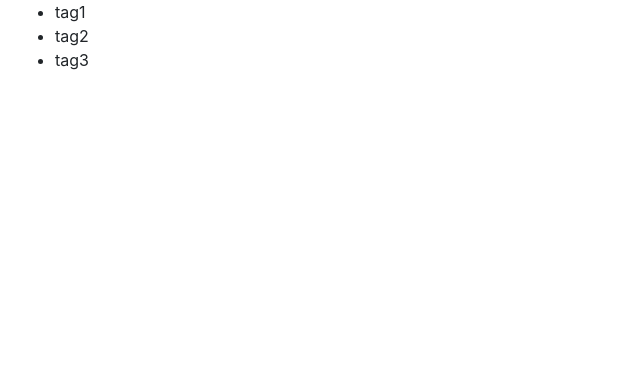
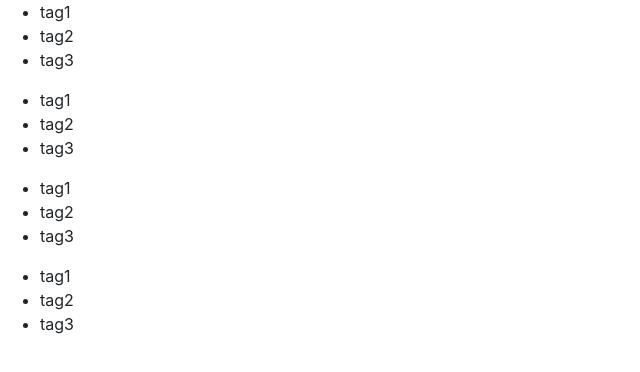
Before and after one commit to MamadTaheri/react-training, a React (Create React App) app: page / in a window 1280 px wide. Shown: the top 372 px of the page, without its empty margins (0-640 px from the left). Built offline with nearby package versions, Linux system fonts and the light colour scheme.

Commit message:
add Counters component

```diff
--- a/src/App.js
+++ b/src/App.js
@@ -1,10 +1,10 @@
 import React from "react";
-import Counter from "./components/Counter.js"
+import Counters from "./components/Counters";
 
 const App = () => {
   return (
-    <div className="container-fluid">
-     <Counter />
+    <div>
+     <Counters />
     </div>
   );
 };
--- /dev/null
+++ b/src/components/Counters.js
@@ -0,0 +1,23 @@
+import React, { Component } from "react";
+import Counter from "./Counter";
+
+export default class Counters extends Component {
+  state = {
+    counters: [
+      { id: 1, value: 4 },
+      { id: 2, value: 0 },
+      { id: 3, value: 0 },
+      { id: 4, value: 0 },
+    ],
+  };
+
+  render() {
+    return (
+      <div>
+        {this.state.counters.map((counter) => (
+          <Counter key={counter.id} value={counter.value} />
+        ))}
+      </div>
+    );
+  }
+}
```
